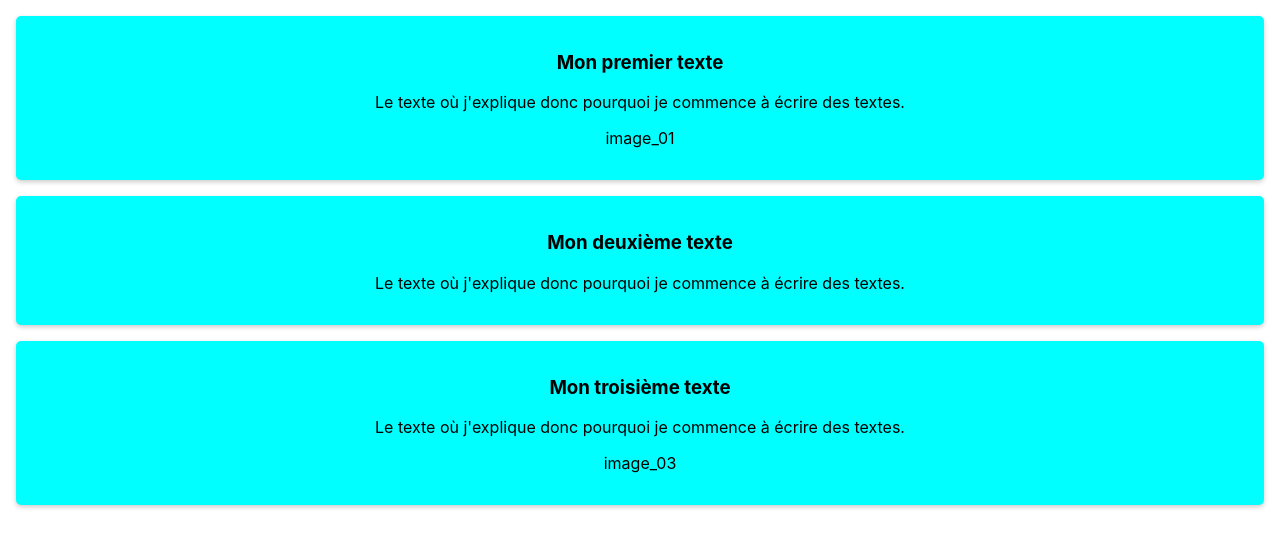
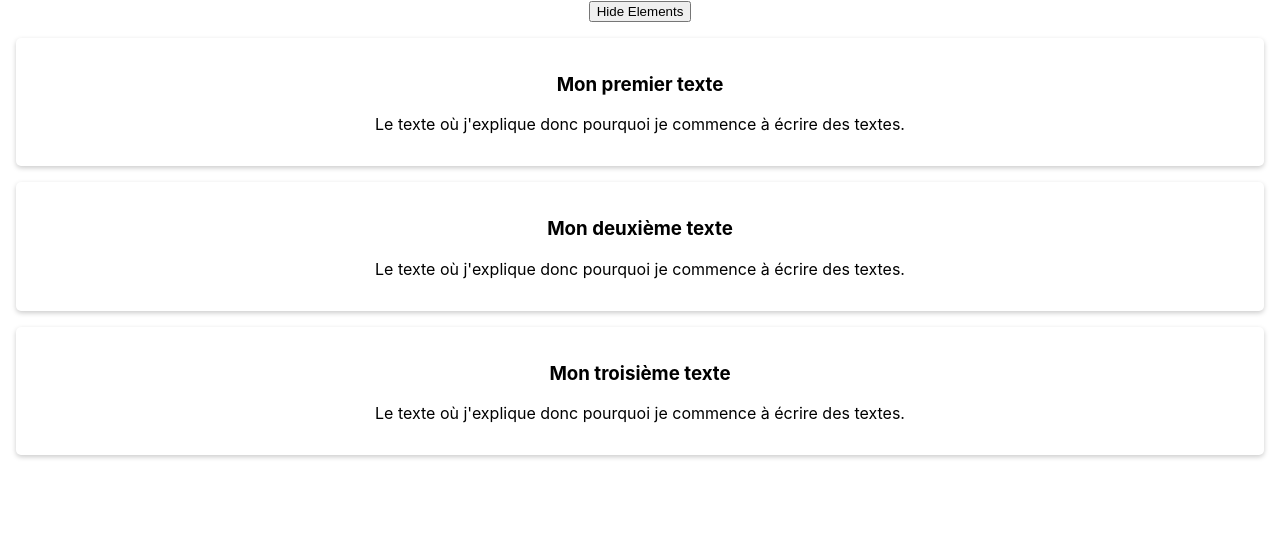
Before and after one commit to ly-abdourahamane/React-Utilities, a React (Create React App) app: page / in a window 1280 px wide. Shown: the top 548 px of the page. Built offline with nearby package versions, Linux system fonts and the light colour scheme.

Commit message:
click sur un bouton

```diff
--- a/src/App.js
+++ b/src/App.js
@@ -5,32 +5,38 @@ import BlogEntry from './BlogEntry';
 function App() {
   const blogEntries = [
     {
-      id: 'id01',
+      id: 'a1',
       title: 'Mon premier texte',
-      summary: "Le texte où j'explique donc pourquoi je commence à écrire des textes.",
-      image: 'image_01'
+      summary: "Le texte où j'explique donc pourquoi je commence à écrire des textes."
     },
     {
-      id: 'id02',
+      id: 'a2',
       title: 'Mon deuxième texte',
       summary: "Le texte où j'explique donc pourquoi je commence à écrire des textes."
     },
     {
-      id: 'id03',
+      id: 'a3',
       title: 'Mon troisième texte',
-      summary: "Le texte où j'explique donc pourquoi je commence à écrire des textes.",
-      image: 'image_03'
+      summary: "Le texte où j'explique donc pourquoi je commence à écrire des textes."
     }
   ]
 
+
+  const onButtonClick = () => {
+    console.log('Clicked on button')
+  }
+
   const blogElements = blogEntries.map((entry) => {
+    console.log(entry)
+
     return (
-      <BlogEntry entry={entry} key={entry.id}/>
+      <BlogEntry key={entry.id} entry={entry}/>
     )
-  });
+  })
 
   return (
     <div className="App">
+      <button onClick={onButtonClick}>Hide Elements</button>
       {blogElements}
     </div>
   );
--- a/src/BlogEntry.module.css
+++ b/src/BlogEntry.module.css
@@ -3,6 +3,5 @@
     padding: 16px;
     box-sizing: border-box;
     border-radius: 5px;
-    background-color: cyan;
     box-shadow: 0 2px 5px #ccc;
   }
```
